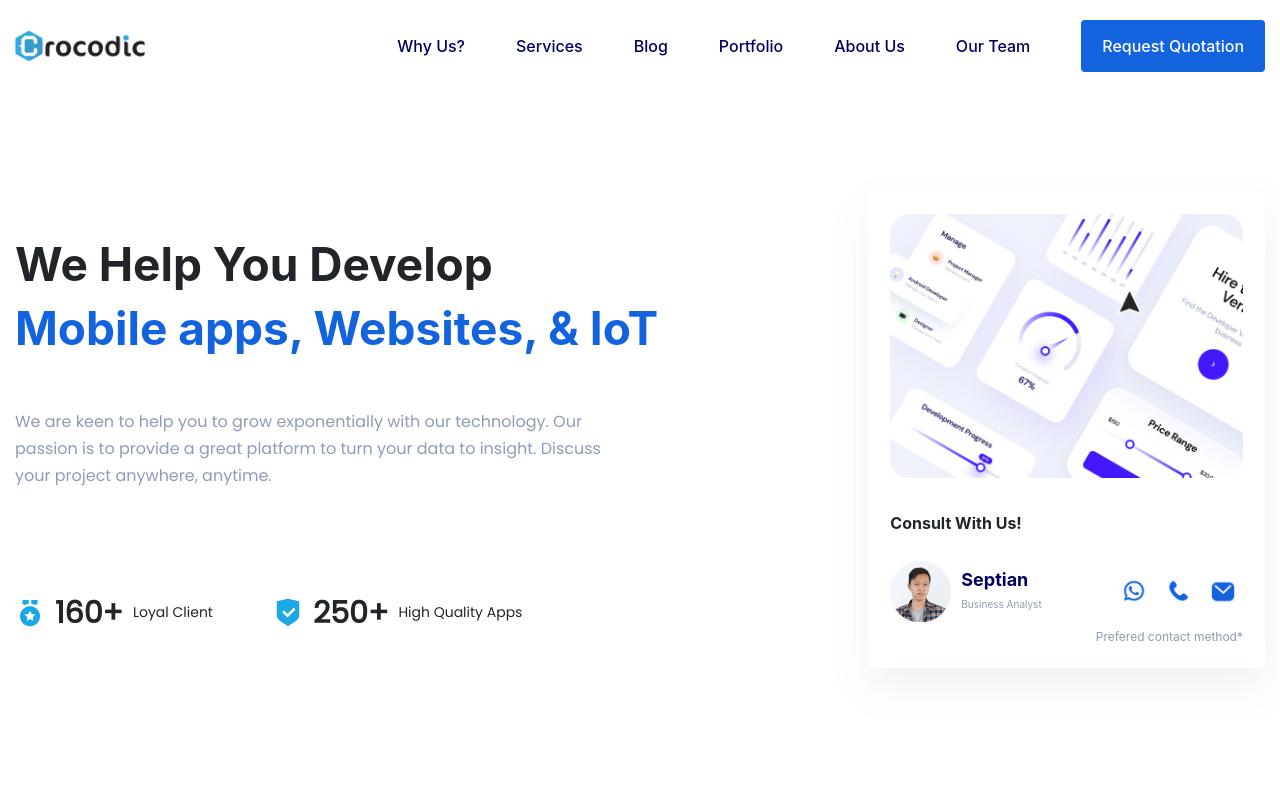
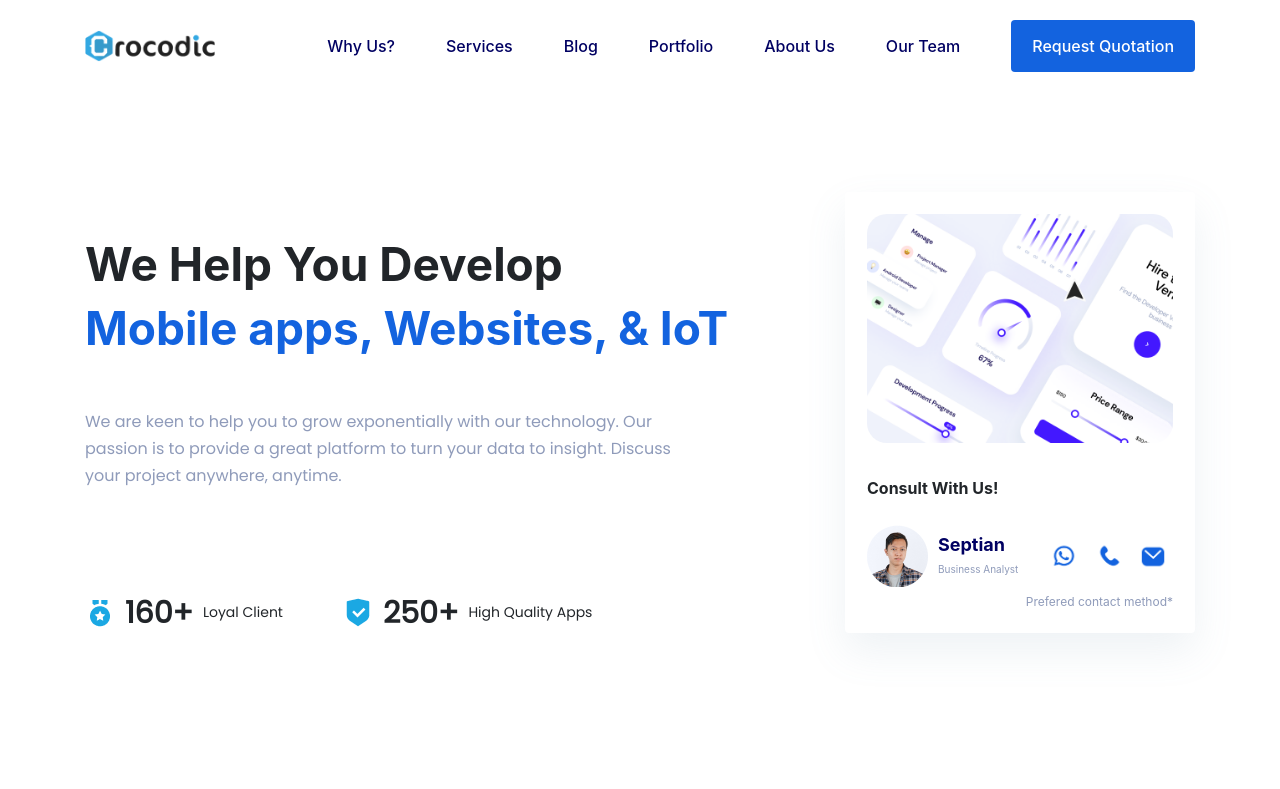
Before and after one commit to adityaajinug/croc-profile, a website: page index.html in a window 1280 px wide. Shown: the top 789 px of the page. Drawn offline with nearby package versions, Linux system fonts and the light colour scheme; files that its build step writes are made by us from their sources; files whose address does not match are found by name.

Commit message:
custom container

```diff
--- a/assets/scss/_settings.scss
+++ b/assets/scss/_settings.scss
@@ -32,16 +32,16 @@ body {
 
 
 
-@media (min-width: 1200px) {
+// @media (min-width: 1200px) {
 
-  .container,
-  .container-lg,
-  .container-md,
-  .container-sm,
-  .container-xl {
-    max-width: 1280px !important;
-  }
-}
+//   .container,
+//   .container-lg,
+//   .container-md,
+//   .container-sm,
+//   .container-xl {
+//     max-width: 1280px !important;
+//   }
+// }
 // Section title
 .section-title {
   margin-top: 117px;
```
